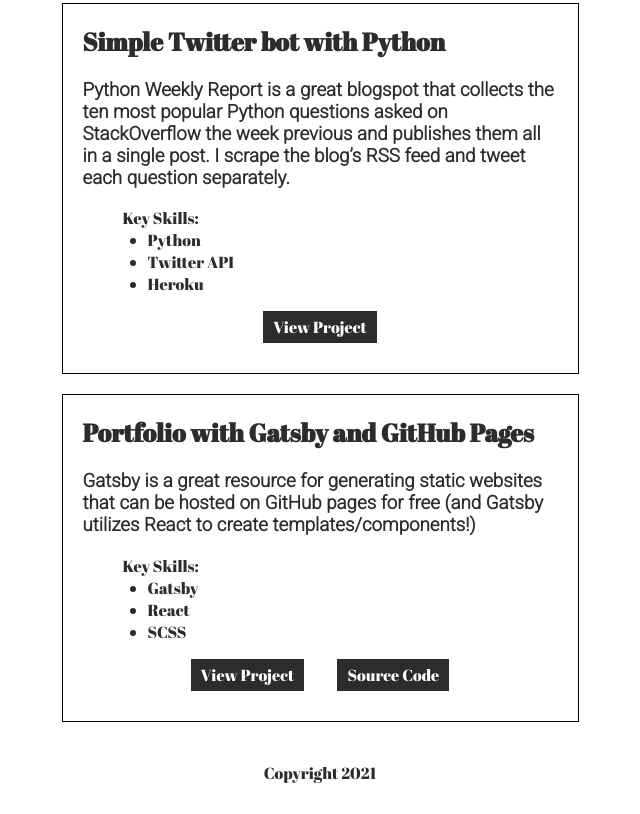
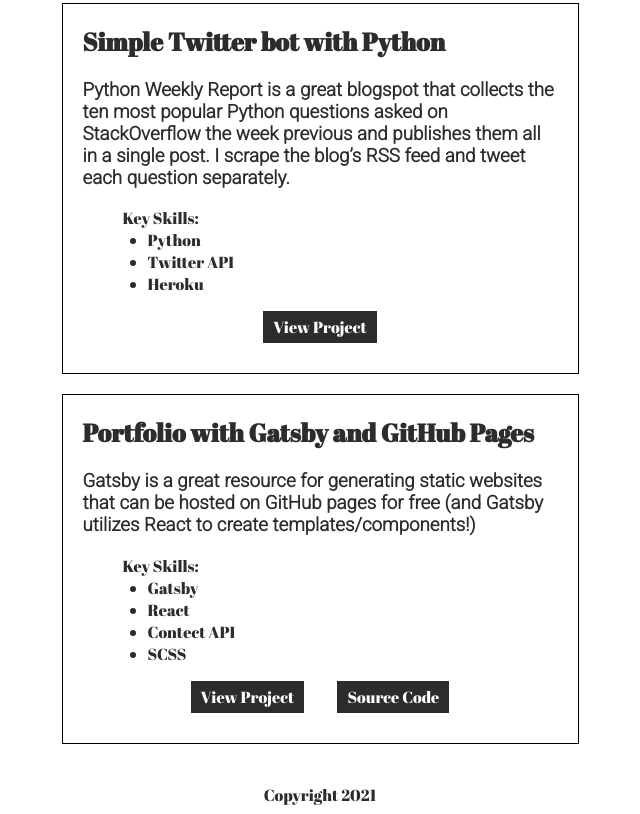
Before and after one commit to mattcanavan/mattcanavan.github.io, a Gatsby site: page / in a window 1280 px wide. Shown: the part 562-1376 px from the top of the page, without its empty margins (320-960 px from the left). Before the commit the page ends 1354 px from the top, so only its background shows below. Built offline with nearby package versions, Linux system fonts and the light colour scheme; Gatsby itself is replaced by a stand-in of ours.

Commit message:
Fixed URL typo.

```diff
--- a/src/data/data.js
+++ b/src/data/data.js
@@ -26,8 +26,8 @@
       img: '',
       title: 'Portfolio with Gatsby and GitHub Pages',
       info: "Gatsby is a great resource for generating static websites that can be hosted on GitHub pages for free (and Gatsby utilizes React to create templates/components!)",
-      deployedURL: 'mattcanavan.dev',  //if blank, no btn will appear
+      deployedURL: 'https://mattcanavan.dev',  //if blank, no btn will appear
       repoURL: 'https://github.com/mattcanavan/mattcanavan.github.io',     //if blank, no btn will appear
-      technologies: ['Gatsby', 'React', 'SCSS']
+      technologies: ['Gatsby', 'React', 'Contect API', 'SCSS']
     },
   ];
```
